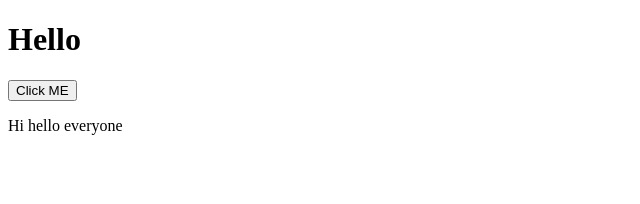
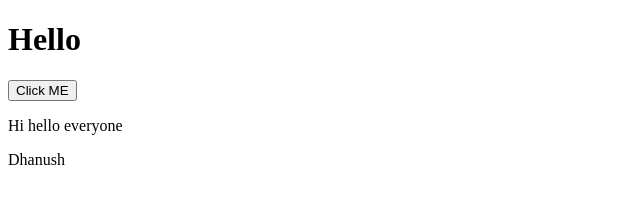
Before and after one commit to dhanushperumal02/ubiquitous-octo-waffle, a plain HTML site: page index.html in a window 1280 px wide. Shown: the full height of the page, 0-640 px from the left. Drawn offline with Linux system fonts and the light colour scheme.

Commit message:
added my name

```diff
--- a/index.html
+++ b/index.html
@@ -9,5 +9,6 @@
     <h1>Hello</h1>
     <button>Click ME</button>
     <p>Hi hello everyone</p>
+    <p>Dhanush</p>
 </body>
 </html>
```
